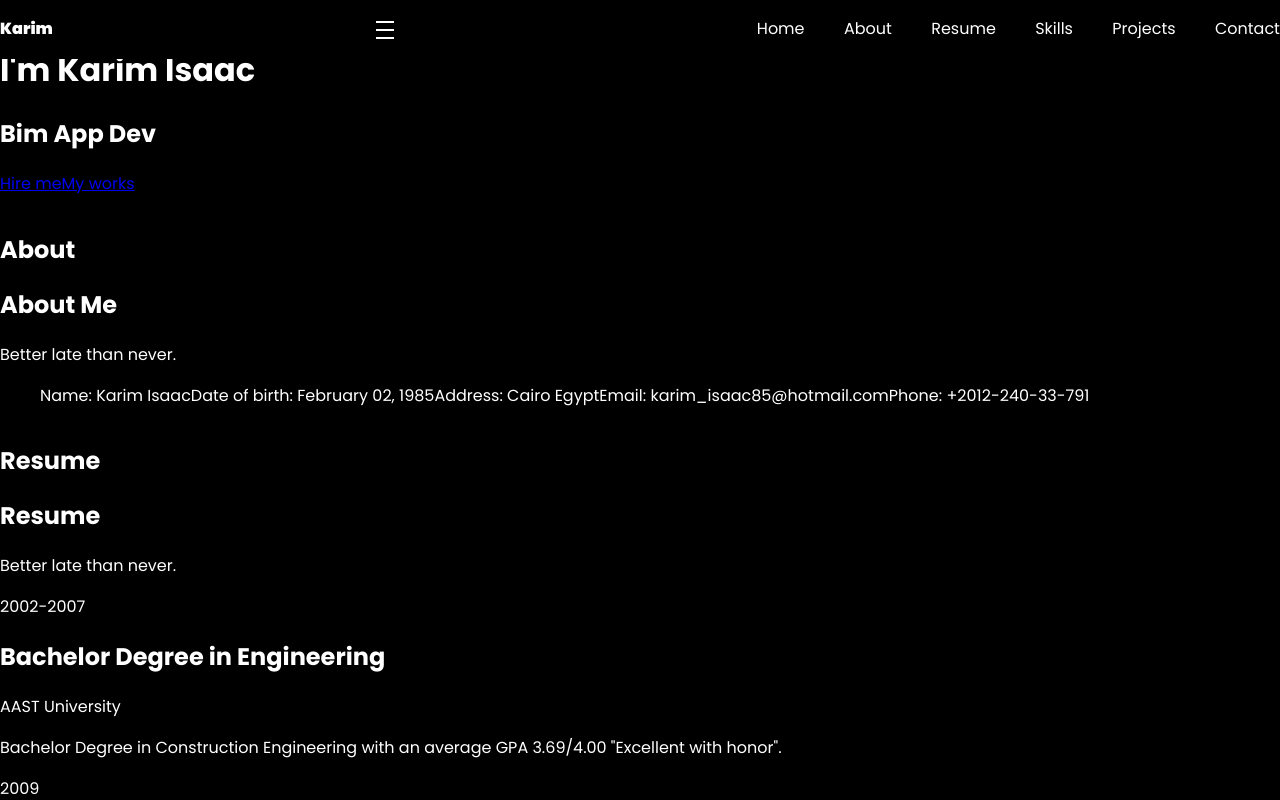
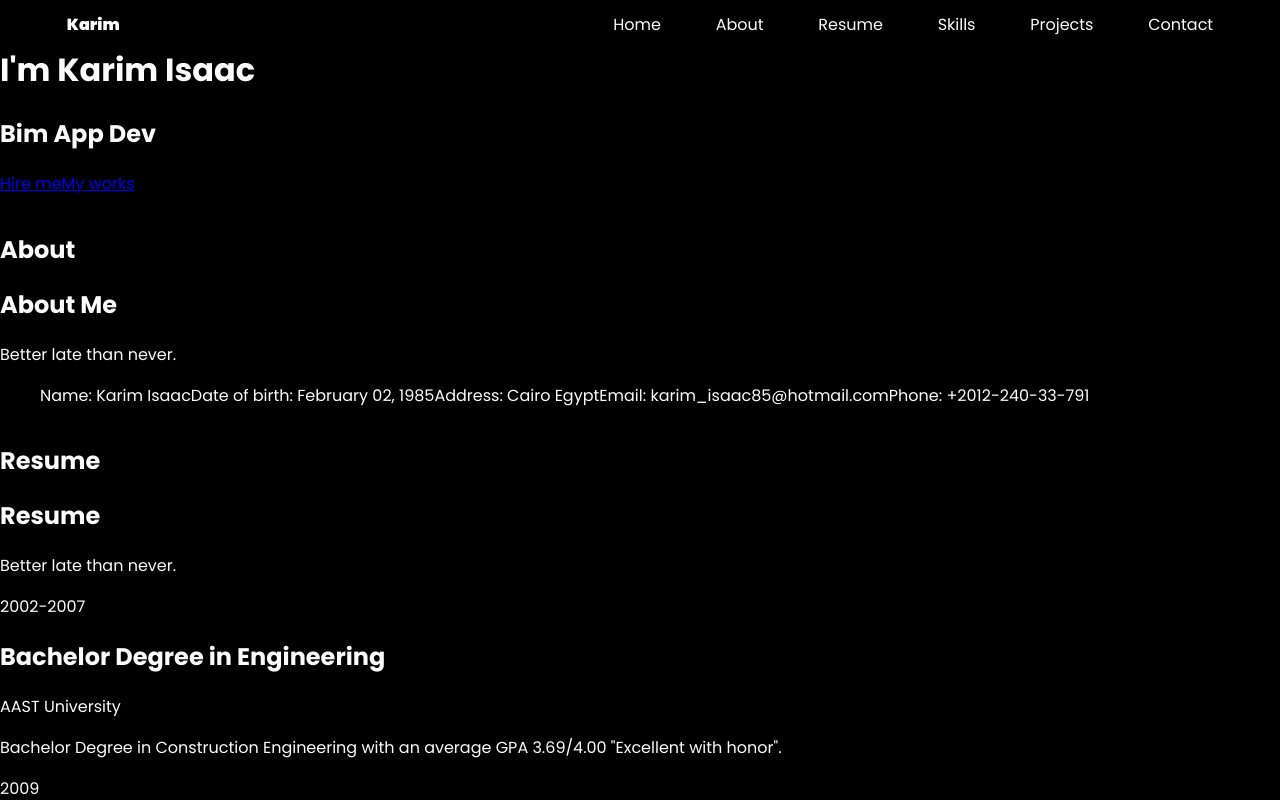
Before and after one commit to KIsaac85/kisaac85.github.io, a React (Vite) app: page / in a window 1280 px wide. Shown: the top 800 px of the page. Built offline with nearby package versions, Linux system fonts and the light colour scheme.

Commit message:
add media querry to navbar and js file

```diff
--- a/index.html
+++ b/index.html
@@ -12,11 +12,13 @@
     <!--premade scripts-->
 
     <link href="https://fonts.googleapis.com/css?family=Poppins:100,200,300,400,500,600,700,800,900" rel="stylesheet">
+    <link rel="stylesheet" href="./src/css/Style Main.css">
 
-    <link rel="stylesheet" href="./src/css/style.css">
+    <link rel="stylesheet" href="./src/css/Style Nav.css">
   </head>
   <body data-spy="scroll" data-target=".site-navbar-target" data-offset="300">
     <div id="root"></div>
+    <script  src="./src/js/navbar.js"></script>
     <script type="module" src="/src/main.jsx"></script>
 
 
--- a/src/App.jsx
+++ b/src/App.jsx
@@ -1,5 +1,5 @@
 import { useState } from 'react'
-import AboutMe from './AboutMe.jsx'
+import AboutMe from './Aboutme.jsx'
 import Home from "./Home.jsx"
 import Heading from './Header.jsx'
 import Resume from './Resume.jsx'
--- a/src/Header.jsx
+++ b/src/Header.jsx
@@ -12,36 +12,36 @@ import DensityMediumIcon from '@mui/icons-material/DensityMedium';
 
     return(
 
-<nav className="navbar navbar-expand-lg navbar-dark ftco_navbar ftco-navbar-light site-navbar-target"  id="ftco-navbar" >
+<nav>
 
 
       <a className="navbar-brand" href="#">Karim</a>
-      <DensityMediumIcon/>
+      <DensityMediumIcon className="navbar-icon" />
       {/* <button className="navbar-toggler" type="button" data-bs-toggle="collapse" data-bs-target="#navbarSupportedContent" aria-controls="navbarSupportedContent" aria-expanded="false" aria-label="Toggle navigation">
       <span className="navbar-toggler-icon"></span>
        </button> */}
-    <div className="collapse navbar-collapse" id="ftco-nav">
-      <ul className="navbar-nav nav ml-auto">
+    <div className="navbar-items">
+      <ul>
 
-        <li className="nav-item">
+        <li >
           <Link to="home" spy={true} smooth={true} offset={50} duration={500} className="nav-link " aria-current="page" href="#"><span>Home</span></Link>
         </li>
 
-        <li className="nav-item">
+        <li >
           <Link to="about-section" spy={true} smooth={true} offset={50} duration={500} a className="nav-link" href="#"><span>About</span></Link>
         </li>
 
-        <li className="nav-item">
+        <li>
           <Link to="resume-section" spy={true} smooth={true} offset={50} duration={500} className="nav-link" href="#" ><span>Resume</span></Link>
         </li>
-        <li className="nav-item">
+        <li>
           <Link to="skills-section" spy={true} smooth={true} offset={50} duration={500} className="nav-link" href="#" ><span>Skills</span></Link>
         </li>
-        <li className="nav-item">
+        <li>
           <Link to="projects-section" spy={true} smooth={true} offset={50} duration={500} className="nav-link" href="#" ><span>Projects</span></Link>
         </li>
 
-        <li className="nav-item">
+        <li>
           <Link to="contact-section" spy={true} smooth={true} offset={50} duration={500} className="nav-link" href="#" ><span>Contact</span></Link>
         </li>
       </ul>
--- /dev/null
+++ b/src/css/Style Main.css
@@ -0,0 +1,14 @@
+
+:root{
+    --background:rgb(0,0,0);
+    --color: rgb(251,251,251);
+    --yellowColor:rgb(255, 189, 57);
+}
+
+body{
+    background-color: var(--background);
+    font-family: 'poppins', sans-serif, monospace;
+    color: var(--color);
+    margin: 0 ;
+    justify-content: center;
+}
--- /dev/null
+++ b/src/css/Style Nav.css
@@ -0,0 +1,63 @@
+
+
+:root{
+    --background:rgb(0,0,0);
+    --color: rgb(251,251,251);
+    --yellowColor:rgb(255, 189, 57);
+}
+
+
+
+nav{
+    background-color: var(--background);
+    position: fixed;
+    width: 100%;
+    z-index: 999;
+    display: flex;
+    justify-content: space-around ;
+    gap: 20rem;;
+   align-items: center;
+   height: 50px;
+}
+
+ul{
+    list-style: none;
+    display: flex;
+    justify-content: space-between;
+
+}
+.nav-link,.navbar-brand{
+    text-decoration: none ;
+    color: var(--color);
+}
+.nav-link:hover,.navbar-brand:hover{
+    color: var(--yellowColor);
+}
+.nav-link::after,.navbar-brand::after{
+    content: '';
+    display: block;
+    height: 2px;
+    background: var(--yellowColor);
+    transform: scale(0,2);
+    transition: transform ease-in-out 250ms;
+}
+
+.nav-link:hover::after,.navbar-brand:hover::after {transform: scale(1,1);}
+
+
+.navbar-brand{
+    font-weight: 900;
+
+}
+.navbar-items{
+    flex-basis: 50%;
+}
+
+
+@media  (max-width:1200px) {
+    .navbar-items{display: none;}
+}
+@media  (min-width:1201px){
+    .navbar-icon{display: none !important;}
+
+}
--- a/src/css/style.css
+++ /dev/null
@@ -1,94 +0,0 @@
-*,*::before,*::after{
-    box-sizing: border-box;
-}
-
-:root{
-    --background:rgb(0,0,0)
-}
-
-body{
-    background-color: #000000;
-    font-family: 'poppins', sans-serif, monospace;
-    color: white;
-    margin: 0 ;
-
-    justify-content: center;
-
-}
-
-nav{
-    background-color: var(--background);
-    position: fixed;
-    width: 100%;
-    z-index: 999;
-    display: flex;
-    justify-content: space-around ;
-    gap: 20rem;;
-   align-items: center;
-
-}
-
-ul{
-    list-style: none;
-    display: flex;
-    justify-content: space-between;
-
-}
-.nav-link,.navbar-brand{
-    text-decoration: none ;
-    color: #ffffff;
-
-}
-.nav-link:hover,.navbar-brand:hover{
-    color: #ffbd39;
-}
-.nav-link::after,.navbar-brand::after{
-    content: '';
-    display: block;
-    height: 2px;
-    background: #ffbd39;
-    transform: scale(0,2);
-    transition: transform ease-in-out 250ms;
-}
-
-.nav-link:hover::after,.navbar-brand:hover::after {transform: scale(1,1);}
-
-
-.navbar-brand{
-    font-weight: 900;
-
-}
-.navbar-collapse{
-    width: 50%;
-}
-    /*
-#root{
-    width:80%;
-}
-.navbar-brand{
-    color: white;
-    font-weight:900;
-    font-size: x-large;
-}
-
-.nav-link {
-    color: white;
-
-}
-.nav-link:hover, .navbar-brand:hover{
-    text-decoration: underline;
-    color: white;
-    text-decoration-color: #ffbd39;
-}
-
-
-nav{
-    height: 100px;
-    text-align: center;
-    background-color: black;
-
-
-}
-.navbar-collapse{
-
-}
--- /dev/null
+++ b/src/js/navbar.js
@@ -0,0 +1,4 @@
+const windowWidth = window.screen.width;
+if (windowWidth<800) {
+    console.log(windowWidth);
+}
```
Also changed, not shown: src/js/google-map.js (deleted, +0 -62 lines).
